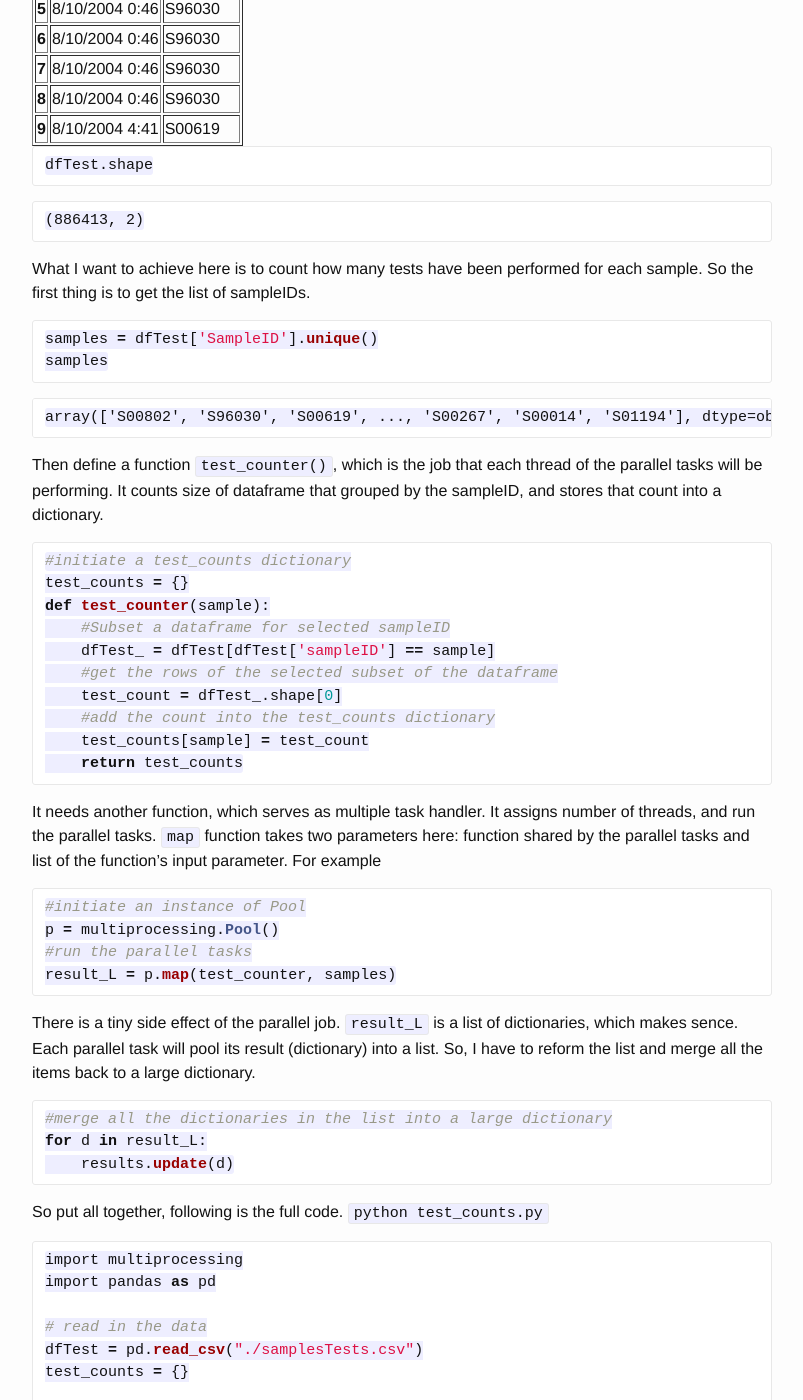
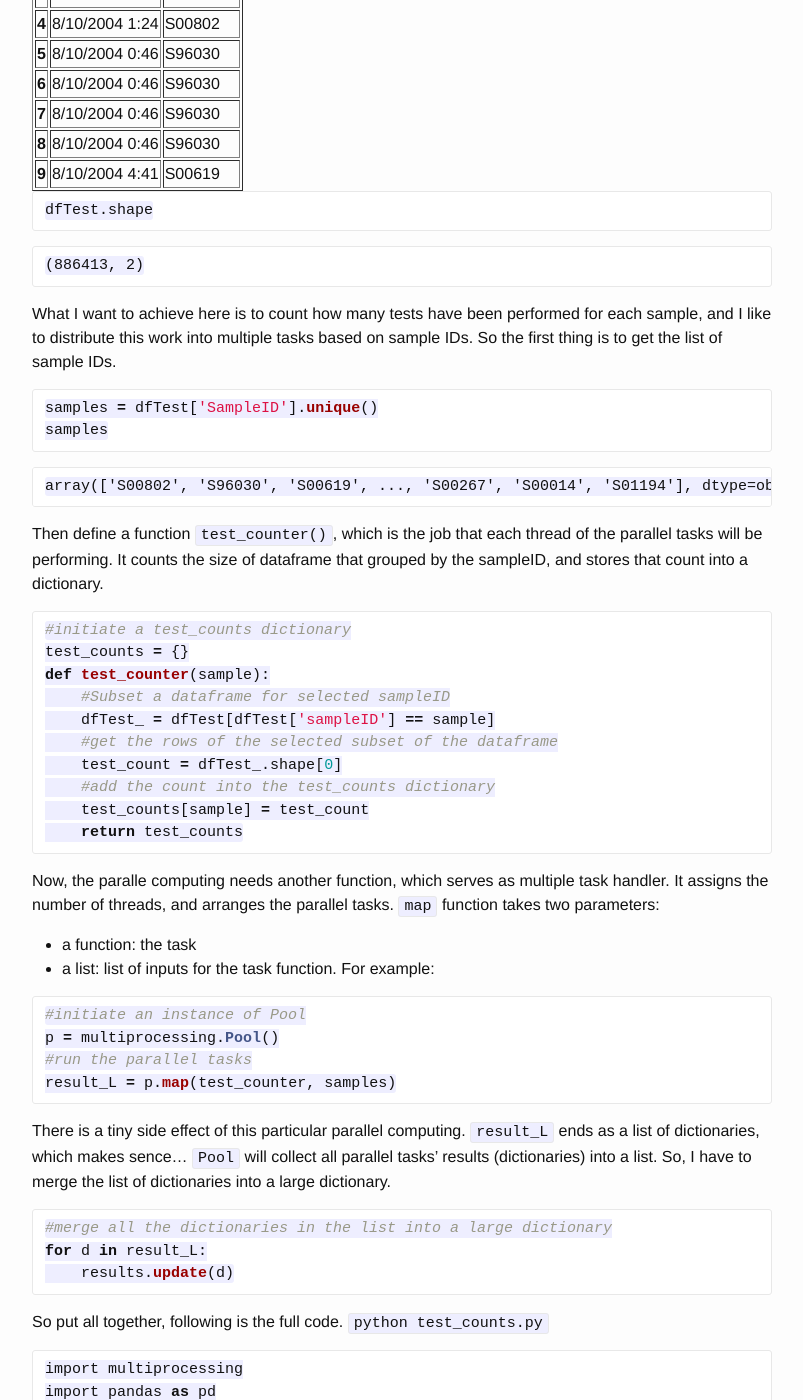
Before and after one commit to juvion/juvion.github.io, a Jekyll site: the page built from _posts/2016-09-20-Multiprocessing_with_Python.md, in a window 1280 px wide and 1400 px high, scrolled down 729 px. Shown: the whole window, without its empty margins (238-1041 px from the left). Built offline with Jekyll 4.4.1, drawn with Linux system fonts in a browser that asks for light colours; Markdown is read by kramdown in place of the engine named in the settings; some of the changed text lies outside the part shown.

Commit message:
Update 2016-09-20-Multiprocessing_with_Python.md

````diff
--- a/_posts/2016-09-20-Multiprocessing_with_Python.md
+++ b/_posts/2016-09-20-Multiprocessing_with_Python.md
@@ -5,8 +5,8 @@ date:   2016-09-20
 ---
 
 
-
-This is a simple example of what I have just learned about how to utilize Python's `multiprocessing` library to perform paralle tasks.
+#### Paralle computing using Python
+This is a simple tutorial of how to utilize Python's `multiprocessing` library to perform paralle tasks (using multiple CPUs).
 
 
 ```python
@@ -15,7 +15,7 @@ import pandas as pd
 import multiprocessing
 ```
 
-The example dataset is [`samplesTests.csv`](https://github.com/juvion/juvion.github.io/raw/master/ref/samplesTests.zip), which simulates the testing times of samples, and it has 886413 tests.
+The example dataset is [`samplesTests.csv`](https://github.com/juvion/juvion.github.io/raw/master/ref/samplesTests.zip), which contains the testing timestamps and sample IDs, and it has 886413 tests in total.
 
 
 ```python
@@ -108,8 +108,8 @@ dfTest.shape
 
 
 
-What I want to achieve here is to count how many tests have been performed for each sample.
-So the first thing is to get the list of sampleIDs.
+What I want to achieve here is to count how many tests have been performed for each sample, and I like to distribute this work into multiple tasks based on sample IDs.
+So the first thing is to get the list of sample IDs.
 
 
 ```python
@@ -124,7 +124,7 @@ samples
 
 
 
-Then define a function `test_counter()`, which is the job that each thread of the parallel tasks will be performing. It counts size of dataframe that grouped by the sampleID, and stores that count into a dictionary.
+Then define a function `test_counter()`, which is the job that each thread of the parallel tasks will be performing. It counts the size of dataframe that grouped by the sampleID, and stores that count into a dictionary.
 
 
 ```python
@@ -140,8 +140,11 @@ def test_counter(sample):
     return test_counts
 ```
 
-It needs another function, which serves as multiple task handler. It assigns number of threads, and run the parallel tasks.
-`map` function takes two parameters here: function shared by the parallel tasks and list of the function's input parameter. For example
+Now, the paralle computing needs another function, which serves as multiple task handler. It assigns the number of threads, and arranges the parallel tasks.
+`map` function takes two parameters:
+- a function: the task
+- a list: list of inputs for the task function.
+For example:
 
 
 ```python
@@ -151,7 +154,7 @@ p = multiprocessing.Pool()
 result_L = p.map(test_counter, samples)
 ```
 
-There is a tiny side effect of the parallel job. `result_L` is a list of dictionaries, which makes sence. Each parallel task will pool its result (dictionary) into a list. So, I have to reform the list and merge all the items back to a large dictionary.
+There is a tiny side effect of this particular parallel computing. `result_L` ends as a list of dictionaries, which makes sence... `Pool` will collect all parallel tasks' results (dictionaries) into a list. So, I have to merge the list of dictionaries into a large dictionary.
 
 
 ```python
@@ -203,7 +206,7 @@ if __name__ == '__main__':
     mp_handler()
 ```
 
-Note Functionality within this package requires that the __main__ module be importable by the children [1](https://docs.python.org/2/library/multiprocessing.html#multiprocessing-programming). This means that some examples, such as the Pool examples will not work in the interactive interpreter (so does jupyter notebook). For example:
+Note Functionality within the package of `multiprocessing` requires that the __main__ module be importable by the children [1](https://docs.python.org/2/library/multiprocessing.html#multiprocessing-programming). This means that some examples, such as the Pool examples will not work in the interactive interpreter (so does jupyter notebook). For example:
 
 ```
 >>> from multiprocessing import Pool
````
